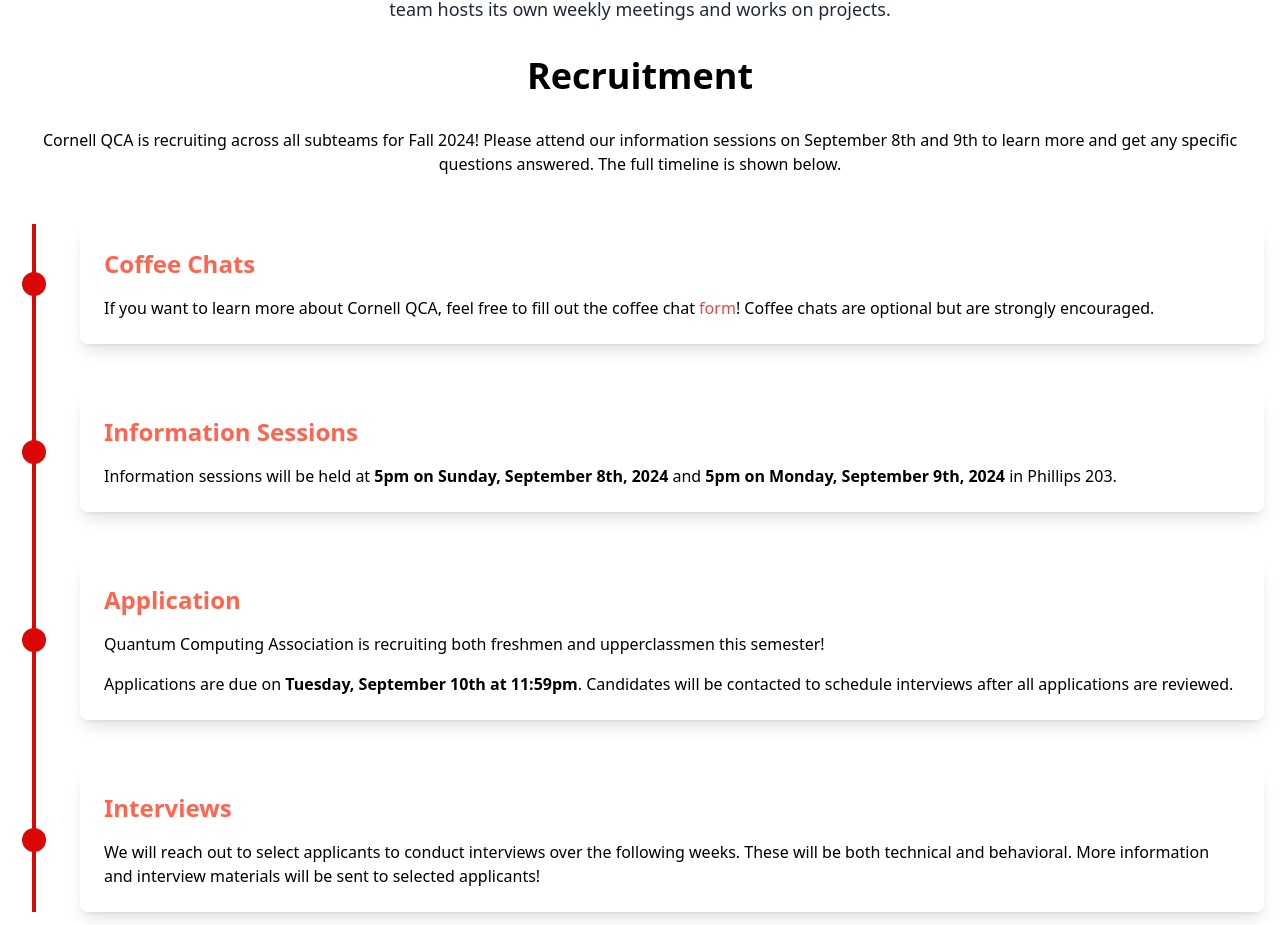
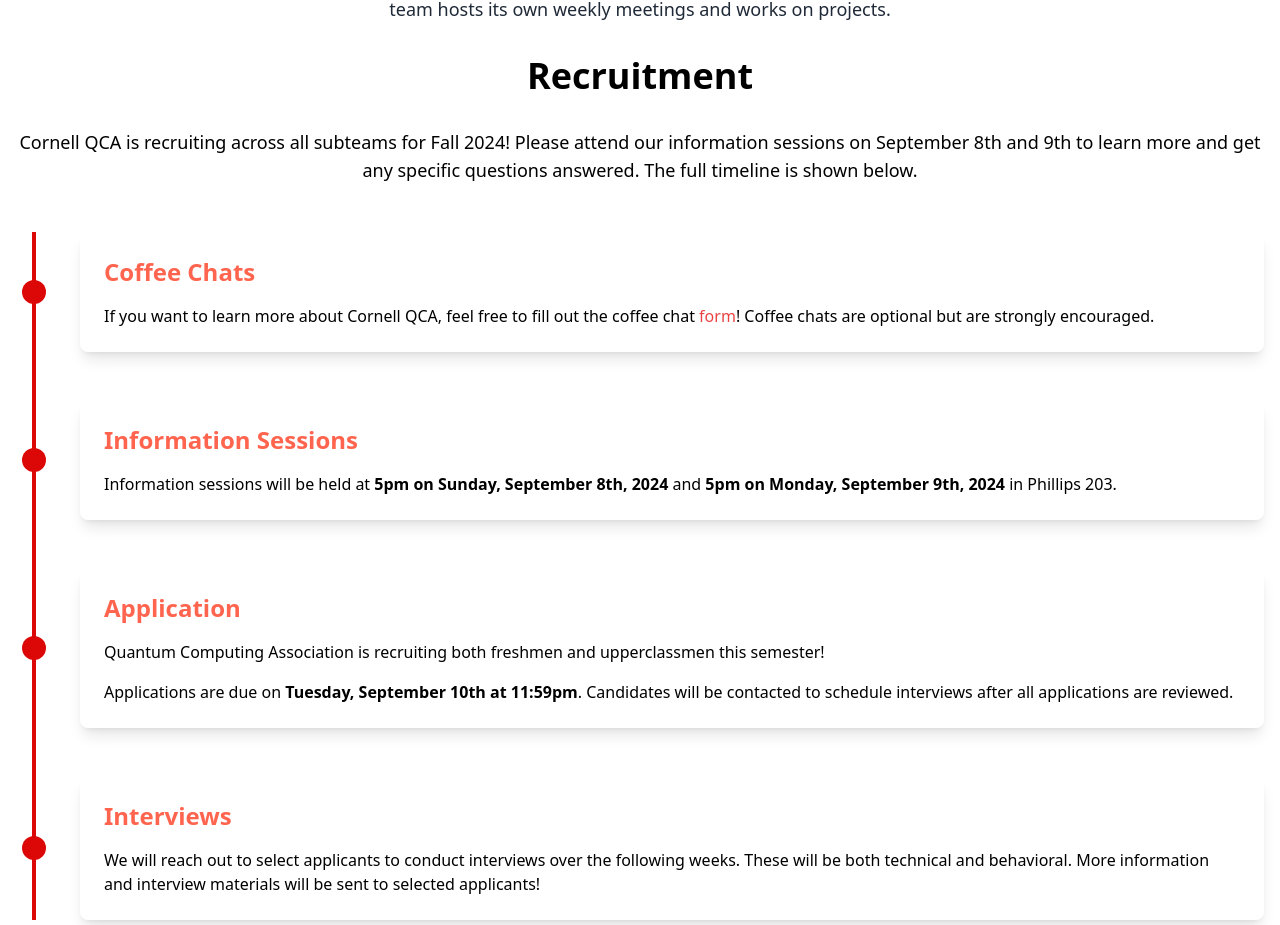
Before and after one commit to Cornell-QCA/website, a React (Vite) app: page / in a window 1280 px wide. Shown: the part 1053-1978 px from the top of the page. Built offline with nearby package versions, Linux system fonts and the light colour scheme.

Commit message:
make recruitment text bigger

```diff
--- a/src/components/apply/page.tsx
+++ b/src/components/apply/page.tsx
@@ -5,7 +5,7 @@
     return (
         <div className="px-4 mt-8">
             <h2 className="text-4xl font-bold text-center mb-8">Recruitment</h2>
-            <p className="text-center mb-12">
+            <p className="text-lg text-center mb-12">
                 Cornell QCA is recruiting across all subteams for
                 Fall 2024! Please attend our information sessions on September
                 8th and 9th to learn more and get any specific questions
```
